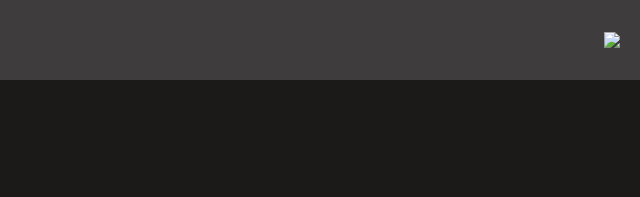
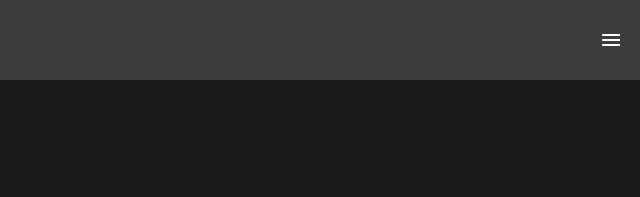
Before and after one commit to TaiwoEnoch/Enoch-Portfolio, a website: page index.html in a window 1280 px wide. Shown: the top 197 px of the page, 640-1280 px from the left. Drawn offline with Linux system fonts and the light colour scheme; the site is published under a folder, as on GitHub Pages, so addresses that start at the root find nothing.

Commit message:
Add the needful background images to my image file to make use of it in the project.

```diff
--- a/index.html
+++ b/index.html
@@ -15,7 +15,7 @@
   <header>
     <nav class="navigation">
       <a href="https://github.com/TaiwoEnoch" class="logo">Enoch</a>
-      <img src="/images/Union.png">
+      <img src="./images/Union.png">
     </nav>
   </header>
   <section class="main">
```
Also changed, not shown: images/Frame-bg-right-btm.png (added), images/Img Placeholder-middle.png (added), images/Mask Group-bg-img.png (added), images/Rectangle-55-bg-img.png (added), images/Rectangle-56-bg-img.png (added), images/Rectangle-57-bg-img.png (added), 1 other file.
